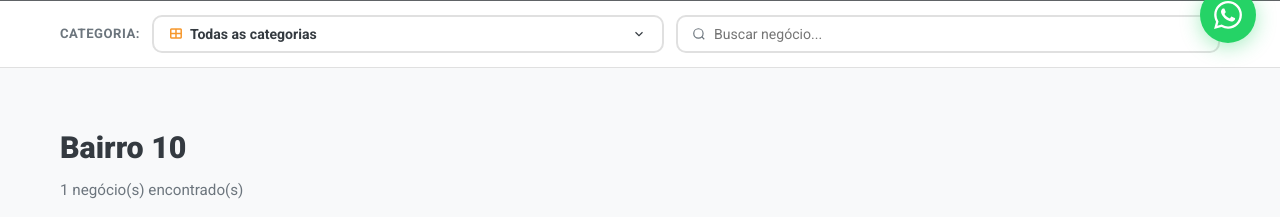
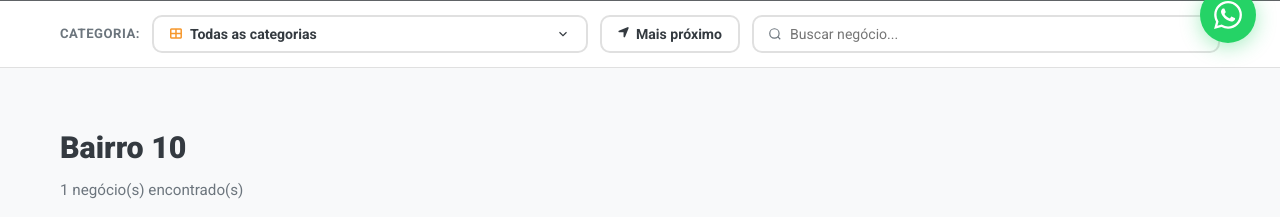
Before and after one commit to leanttro/leanttro_h, a Flask app: template templates/hub/filtro_otp.html in a window 1280 px wide. Shown: the part 733-950 px from the top of the page. Run offline with Flask 3, Linux system fonts and the light colour scheme; the template is opened without the code that fills it: most values are stand-ins (such as "Sample title", 1, 10 or a date in 2020); grey boxes marked "Sample" are stand-in pictures; a database or web service that is not in the repository returns one stand-in record (values such as "Sample title"); some libraries are stand-ins or nearby versions.

Commit message:
Update filtro_otp.html

```diff
--- a/templates/hub/filtro_otp.html
+++ b/templates/hub/filtro_otp.html
@@ -212,6 +212,12 @@
         .empty-state { text-align: center; color: #6c757d; padding: 60px 20px; font-size: 1.05em; }
         .empty-state i { font-size: 2.5em; color: var(--medium-gray); display: block; margin-bottom: 14px; }
 
+        /* ══ BOTÃO LOCALIZAÇÃO ══ */
+        .btn-localizacao { display: inline-flex; align-items: center; gap: 7px; padding: 9px 16px; border-radius: 10px; border: 2px solid var(--medium-gray); background: #fff; font-size: 0.88em; font-weight: 600; color: var(--dark-gray); cursor: pointer; transition: all 0.18s; font-family: inherit; white-space: nowrap; flex-shrink: 0; }
+        .btn-localizacao:hover { border-color: var(--primary); color: var(--primary); }
+        .btn-localizacao.ativo { border-color: var(--primary); color: var(--primary); background: var(--light); }
+        .btn-localizacao i { font-size: 0.9em; }
+
         /* ══ RESPONSIVE ══ */
         @media (max-width: 768px) {
             body > header { padding: 16px 60px 16px 20px; flex-direction: row; justify-content: center; }
@@ -347,6 +353,10 @@
                 </div>
             </div>
             {% endif %}
+            <button class="btn-localizacao" id="btnLocalizacao" onclick="usarLocalizacao()" type="button" title="Ordenar por mais próximo">
+                <i class="fas fa-location-arrow"></i>
+                <span id="btnLocLabel">Mais próximo</span>
+            </button>
             <div class="busca-input-wrap">
                 <svg viewBox="0 0 24 24"><circle cx="11" cy="11" r="8"/><line x1="21" y1="21" x2="16.65" y2="16.65"/></svg>
                 <input type="text" placeholder="Buscar negócio..." oninput="buscar(this.value)">
@@ -370,7 +380,9 @@
             <a href="/{{ n.categoria_slug }}/{{ n.slug }}/" class="negocio-card"
                data-bairro="{{ (n.bairro or '') | lower }}"
                data-cat="{{ n.categoria_slug }}"
-               data-nome="{{ n.nome | lower }}">
+               data-nome="{{ n.nome | lower }}"
+               data-lat="{{ n.lat or '' }}"
+               data-lng="{{ n.lng or '' }}">
                 <div class="card-foto">
                     <img src="{{ n.foto_url if n.foto_url and n.mostrar_foto else 'https://res.cloudinary.com/dhu1cqvrb/image/upload/v1782522274/locais_pkyekz.png' }}"
                          alt="{{ n.nome }}" loading="lazy" width="400" height="400">
@@ -517,6 +529,86 @@ function aplicarFiltros(){
     document.getElementById('gridSubtitulo').textContent = visivel + ' negócio(s) encontrado(s)';
 }
 
+/* ══ LOCALIZAÇÃO ══ */
+var ordemOriginal = null;
+var locAtiva = false;
+
+function usarLocalizacao(){
+    var btn = document.getElementById('btnLocalizacao');
+    var label = document.getElementById('btnLocLabel');
+
+    if(locAtiva){
+        // desativa — restaura ordem original
+        locAtiva = false;
+        btn.classList.remove('ativo');
+        label.textContent = 'Mais próximo';
+        restaurarOrdem();
+        return;
+    }
+
+    if(!navigator.geolocation){
+        alert('Seu navegador não suporta geolocalização.');
+        return;
+    }
+
+    label.textContent = 'Localizando...';
+    btn.classList.add('ativo');
+
+    navigator.geolocation.getCurrentPosition(
+        function(pos){
+            locAtiva = true;
+            label.textContent = 'Mais próximo ✓';
+            ordenarPorProximidade(pos.coords.latitude, pos.coords.longitude);
+        },
+        function(){
+            locAtiva = false;
+            btn.classList.remove('ativo');
+            label.textContent = 'Mais próximo';
+            alert('Não foi possível obter sua localização. Verifique as permissões do navegador.');
+        },
+        { timeout: 10000 }
+    );
+}
+
+function distancia(lat1, lng1, lat2, lng2){
+    var R = 6371;
+    var dLat = (lat2-lat1)*Math.PI/180;
+    var dLng = (lng2-lng1)*Math.PI/180;
+    var a = Math.sin(dLat/2)*Math.sin(dLat/2) +
+            Math.cos(lat1*Math.PI/180)*Math.cos(lat2*Math.PI/180)*
+            Math.sin(dLng/2)*Math.sin(dLng/2);
+    return R * 2 * Math.atan2(Math.sqrt(a), Math.sqrt(1-a));
+}
+
+function ordenarPorProximidade(userLat, userLng){
+    var grid = document.getElementById('negociosGrid');
+    var cards = Array.from(grid.querySelectorAll('.negocio-card'));
+
+    // salva ordem original uma única vez
+    if(!ordemOriginal) ordemOriginal = cards.slice();
+
+    cards.sort(function(a, b){
+        var aLat = parseFloat(a.dataset.lat);
+        var aLng = parseFloat(a.dataset.lng);
+        var bLat = parseFloat(b.dataset.lat);
+        var bLng = parseFloat(b.dataset.lng);
+        var aSemCoord = isNaN(aLat) || isNaN(aLng);
+        var bSemCoord = isNaN(bLat) || isNaN(bLng);
+        if(aSemCoord && bSemCoord) return 0;
+        if(aSemCoord) return 1;
+        if(bSemCoord) return -1;
+        return distancia(userLat, userLng, aLat, aLng) - distancia(userLat, userLng, bLat, bLng);
+    });
+
+    cards.forEach(function(c){ grid.appendChild(c); });
+}
+
+function restaurarOrdem(){
+    if(!ordemOriginal) return;
+    var grid = document.getElementById('negociosGrid');
+    ordemOriginal.forEach(function(c){ grid.appendChild(c); });
+}
+
 /* ══ BANNERS ══ */
 (function(){
     {% if hub.banner1_foto_url %}
```
